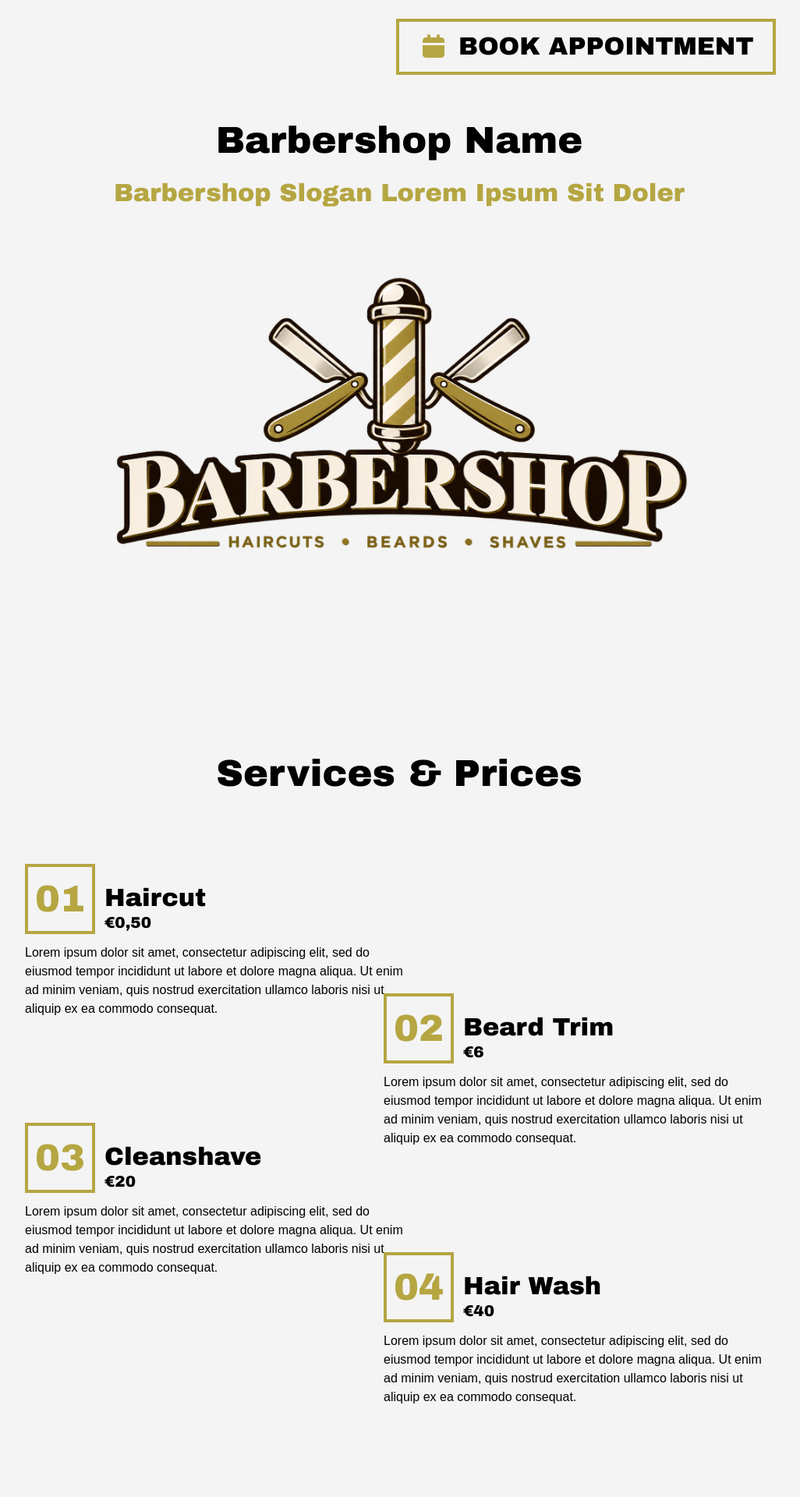
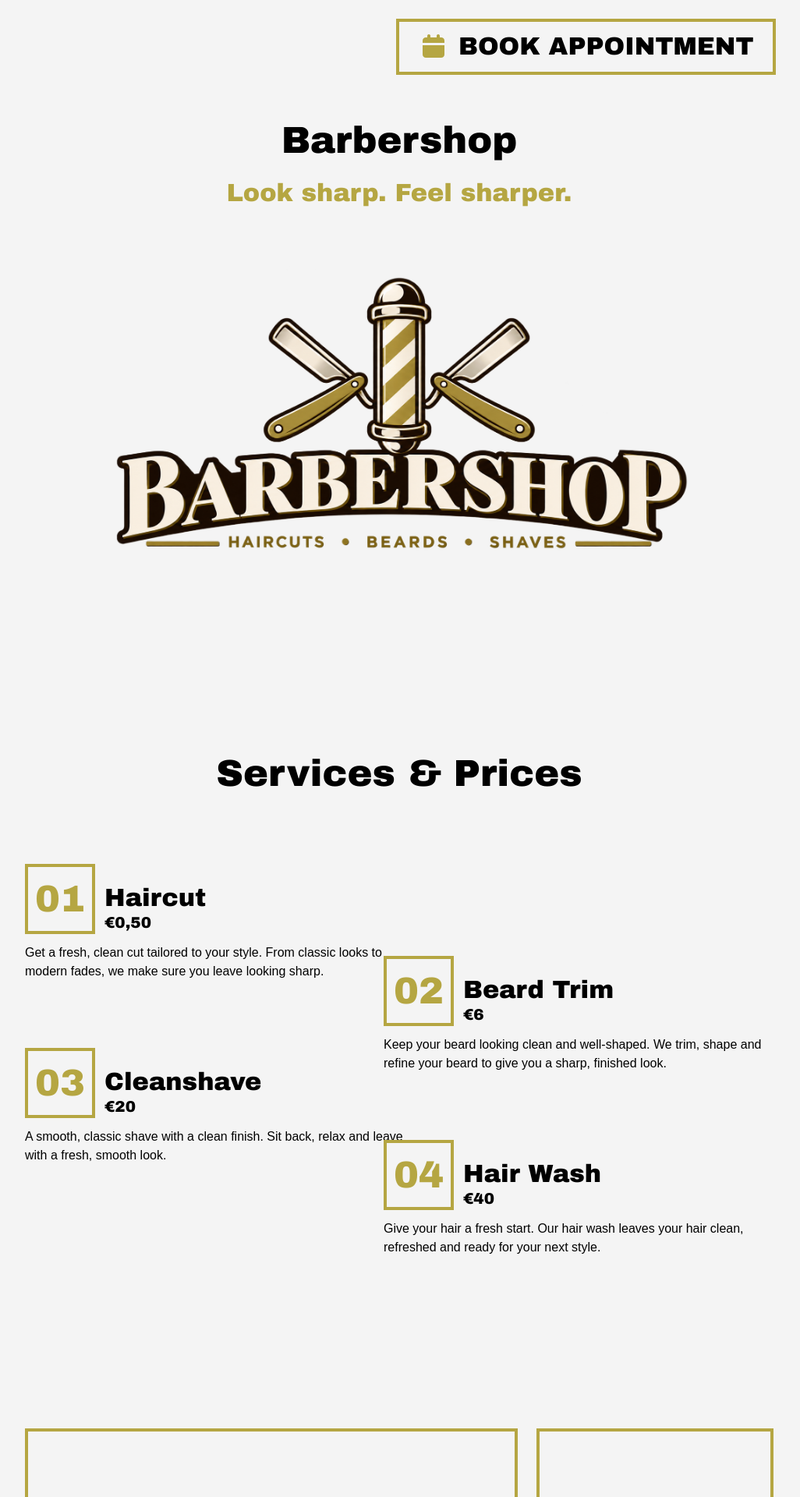
Before and after one commit to XKuijpers/sd4-p13-barber_webshop, a Vue app in the folder barber_webshop/frontend/: page / in a window 1280 px wide. Shown: the top 1920 px of the page at 78% size, without its empty margins (128-1154 px from the left). Built offline with nearby package versions, Linux system fonts and the light colour scheme; no server answers; a web font is replaced by a local one.

Commit message:
added descriptions to replace lorem

```diff
--- a/barber_webshop/frontend/src/components/Footer.vue
+++ b/barber_webshop/frontend/src/components/Footer.vue
@@ -1,7 +1,7 @@
 <template>
   <footer class="px-2 pt-16 pb-10 md:px-7 md:pt-30 lg:px-40 lg:pt-55">
     <div class="flex flex-col gap-y-4 md:flex-row md:gap-x-30 md:gap-y-0">
-      <div class="accent h-[335px] w-full md:h-[228px] md:w-[256px]"></div>
+      <img src="../assets/barber_webshop.png" alt="" class="w-full md:h-fit md:w-[256px]">
 
       <div
         class="ml-auto flex gap-30 md:flex-col md:gap-8 lg:flex-row lg:gap-32"
@@ -28,4 +28,5 @@
     </div>
   </footer>
 </template>
-<script setup lang="ts"></script>
+<script setup lang="ts">
+</script>
--- a/barber_webshop/frontend/src/components/Services.vue
+++ b/barber_webshop/frontend/src/components/Services.vue
@@ -19,10 +19,7 @@
         </div>
 
         <p class="text w-full md:w-[500px]">
-          Lorem ipsum dolor sit amet, consectetur adipiscing elit, sed do
-          eiusmod tempor incididunt ut labore et dolore magna aliqua. Ut enim ad
-          minim veniam, quis nostrud exercitation ullamco laboris nisi ut
-          aliquip ex ea commodo consequat.
+          Get a fresh, clean cut tailored to your style. From classic looks to modern fades, we make sure you leave looking sharp.
         </p>
       </div>
     </div>
@@ -44,10 +41,7 @@
         </div>
 
         <p class="text w-full md:w-[500px]">
-          Lorem ipsum dolor sit amet, consectetur adipiscing elit, sed do
-          eiusmod tempor incididunt ut labore et dolore magna aliqua. Ut enim ad
-          minim veniam, quis nostrud exercitation ullamco laboris nisi ut
-          aliquip ex ea commodo consequat.
+          Keep your beard looking clean and well-shaped. We trim, shape and refine your beard to give you a sharp, finished look.
         </p>
       </div>
     </div>
@@ -69,10 +63,7 @@
         </div>
 
         <p class="text w-full md:w-[500px]">
-          Lorem ipsum dolor sit amet, consectetur adipiscing elit, sed do
-          eiusmod tempor incididunt ut labore et dolore magna aliqua. Ut enim ad
-          minim veniam, quis nostrud exercitation ullamco laboris nisi ut
-          aliquip ex ea commodo consequat.
+          A smooth, classic shave with a clean finish. Sit back, relax and leave with a fresh, smooth look.
         </p>
       </div>
     </div>
@@ -94,10 +85,7 @@
         </div>
 
         <p class="text w-full md:w-[500px]">
-          Lorem ipsum dolor sit amet, consectetur adipiscing elit, sed do
-          eiusmod tempor incididunt ut labore et dolore magna aliqua. Ut enim ad
-          minim veniam, quis nostrud exercitation ullamco laboris nisi ut
-          aliquip ex ea commodo consequat.
+          Give your hair a fresh start. Our hair wash leaves your hair clean, refreshed and ready for your next style.
         </p>
       </div>
     </div>
--- a/barber_webshop/frontend/src/components/Welcome.vue
+++ b/barber_webshop/frontend/src/components/Welcome.vue
@@ -1,9 +1,9 @@
 <template>
   <div id="welcomeSection">
-    <p class="h1 primary-bg text-center">Barbershop Name</p>
+    <p class="h1 primary-bg text-center">Barbershop</p>
 
     <p class="text-highlight h2 pt-2 text-center">
-      Barbershop Slogan Lorem Ipsum Sit Doler
+      Look sharp. Feel sharper.
     </p>
 
     <img src="../assets/barber_webshop.png" alt=""
--- a/barber_webshop/frontend/src/components/WelcomeManagement.vue
+++ b/barber_webshop/frontend/src/components/WelcomeManagement.vue
@@ -1,9 +1,9 @@
 <template>
   <div id="welcomeSection">
-    <p class="h1 primary-bg text-center">Barbershop Name</p>
+    <p class="h1 primary-bg text-center">Barbershop</p>
 
     <p class="text-highlight h2 pt-2 text-center">
-      Barbershop Slogan Administrative Dashboard
+      Barbershop Administrative Dashboard
     </p>
 
     <img src="../assets/barber_webshop.png" alt=""
```
